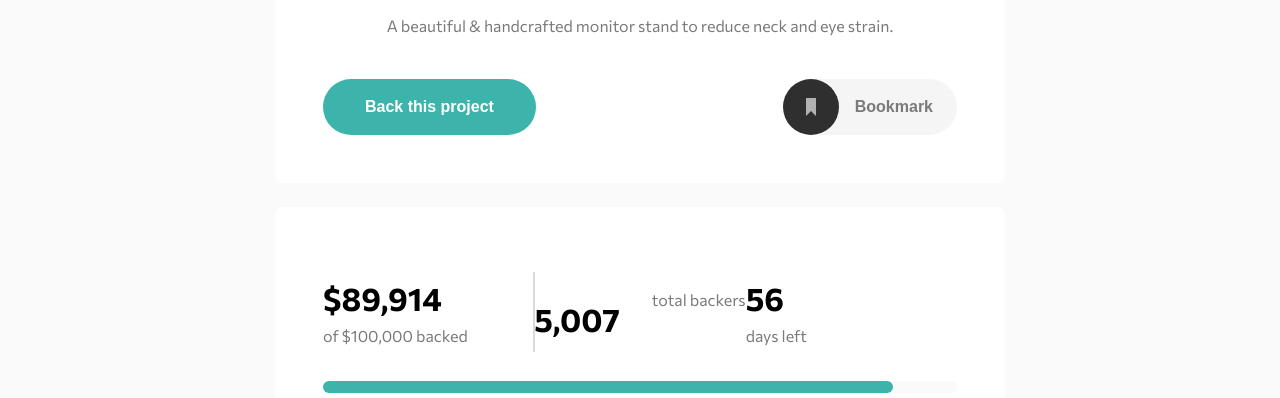
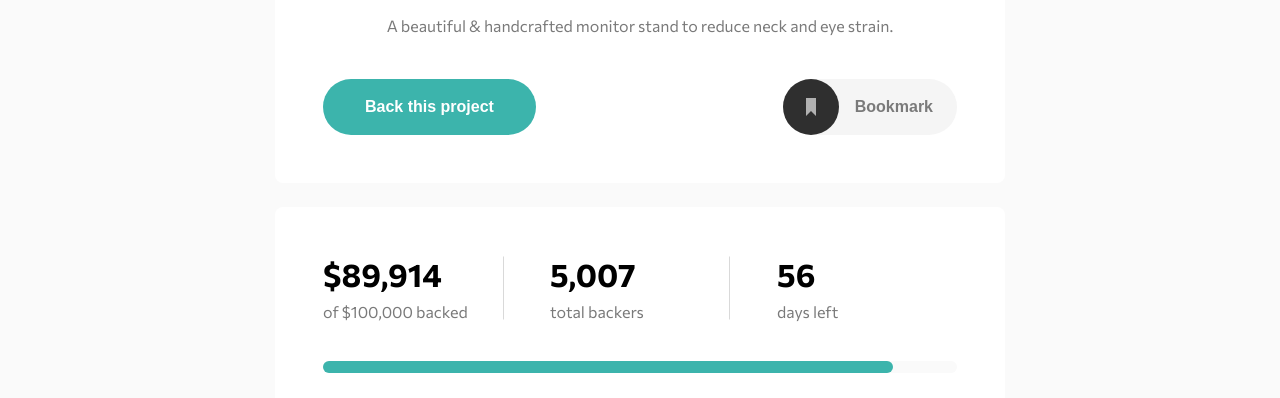
Before and after one commit to BlessTheBoy/crowfunding-product, a website: page index.html in a window 1280 px wide. Shown: the part 402-800 px from the top of the page. Drawn offline with Linux system fonts and the light colour scheme.

Commit message:
responsive analytics card

```diff
--- a/app/scss/components/analyticsCard.scss
+++ b/app/scss/components/analyticsCard.scss
@@ -31,7 +31,8 @@
     }
 
     &__figure {
-      padding: rem(24) 0 rem(9);
+      padding-top: rem(24);
+      margin-bottom: rem(9);
       font-style: normal;
       font-weight: bold;
       font-size: rem(32);
@@ -67,25 +68,39 @@
     .analytics {
       display: flex;
       align-items: center;
+      margin-bottom: rem(28);
 
       li {
         flex: 1;
         text-align: left;
 
+        &:not(:first-child) {
+          padding-left: rem(47);
+        }
+
         &:nth-child(2) {
-          display: flex;
-          justify-content: space-between;
-          align-items: center;
-          &::before,
+          &::before {
+            height: rem(63);
+            width: 1px;
+            left: 0;
+            top: 50%;
+            transform: translate(0, -50%);
+          }
           &::after {
-            height: rem(80);
+            height: rem(63);
             width: 1px;
-            background-color: #000;
-            color: #000;
-            opacity: 0.15;
-            margin: 0 auto;
+            right: 0;
+            top: 50%;
+            transform: translate(0, -50%);
           }
         }
+      }
+
+      &__figure {
+        padding-top: 0;
+      }
+      &__detail {
+        padding-bottom: 0;
       }
     }
   }
```
Also changed, not shown: dist/style.css, 1 other file.
